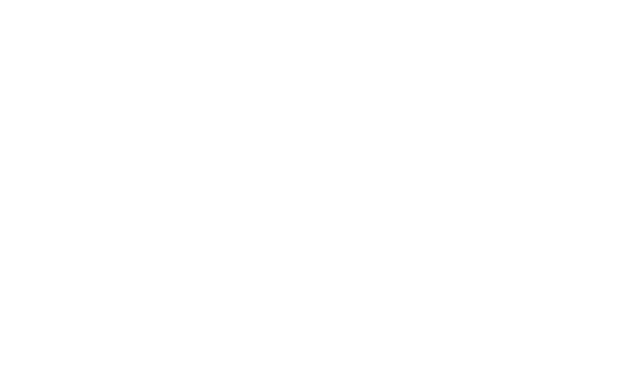
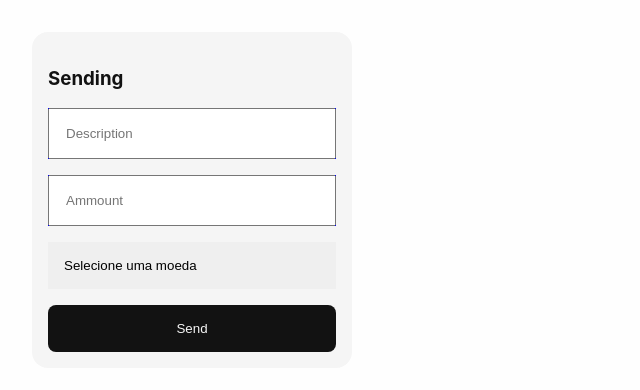
Before and after one commit to bypedroneres/Smart-Fast-Pay, a React (Create React App) app: page /payment in a window 1280 px wide. Shown: the top 390 px of the page, without its empty margins (0-640 px from the left). Built offline with nearby package versions, Linux system fonts and the light colour scheme.

Commit message:
finished payment screen

```diff
--- a/src/App.css
+++ b/src/App.css
@@ -1,6 +1,18 @@
 .home {
     background-color: var(--primary-black);
     height: 100vh;
+}
+
+.payment {
+  background-color: var(--primary-black);
+  height: 100vh;
+}
+
+.payment_Dashboard {
+  padding: 2rem;
+  display: flex;
+  flex-direction: row;
+  gap: 2rem;
 }
 
 .home_Dashboard {
--- /dev/null
+++ b/src/components/Transaction.css
@@ -0,0 +1,52 @@
+.transaction {
+    background-color: var(--secondary-black);
+    color: var(--primary-white);
+    width: 320px;
+    border-radius: 1rem;
+}
+
+.transaction_Content {
+    padding: 1rem;
+}
+
+.transaction_Content > form {
+    gap: 1rem;
+    display: flex;
+    flex-direction: column;
+}
+
+.form-group {
+    width: 100%;
+    gap: 1rem;
+    display: flex;
+    background-color: blue;
+}
+
+.form-group > input {
+    width: 100%;
+    padding: 1rem;
+}
+
+.form-group > select {
+    appearance: none;
+    padding: 1rem;
+    border: none;
+    width: 100%;
+    border-radius: 0rem;
+}
+
+
+.transaction_Content > form > button {
+    background-color: var(--primary-white);
+    color: var(--secondary-black);
+    border: none;
+    padding: 1rem;
+    width: 100%;
+    cursor: pointer;
+    border-radius: 0.5rem;
+}
+
+.transaction_Content > form > button:hover {
+    background-color: var(--primary-gray);
+    color: var(--primary-black);
+}
--- /dev/null
+++ b/src/components/Transaction.js
@@ -0,0 +1,71 @@
+import React, { useState } from 'react';
+import '../components/Transaction.css';
+
+function Transaction() {
+  const [descricao, setDescricao] = useState('');
+  const [valor, setValor] = useState('');
+  const [moeda, setMoeda] = useState('');
+  const [data, setData] = useState('');
+  const [errorMessage, setErrorMessage] = useState('');
+
+  const handleSubmit = (e) => {
+    e.preventDefault();
+
+    if (!valor || isNaN(parseFloat(valor)) || parseFloat(valor) <= 0) {
+      setErrorMessage('Por favor, insira um valor válido.');
+      return;
+    }
+
+    if (!moeda) {
+      setErrorMessage('Por favor, selecione uma moeda.');
+      return;
+    }
+
+    if (!data) {
+      setErrorMessage('Por favor, selecione uma data.');
+      return;
+    }
+
+
+    setErrorMessage('');
+
+    console.log('Transaction data:', {
+      descricao,
+      valor,
+      moeda,
+      data
+    });
+
+    setDescricao('');
+    setValor('');
+    setMoeda('');
+    setData('');
+  };
+
+  return (
+    <div className='transaction'>
+      <div className='transaction_Content'>
+        <h3>Sending</h3>
+        <form onSubmit={handleSubmit}>
+          <div className="form-group">
+            <input placeholder='Description' type="text" id="descricao" value={descricao} onChange={(e) => setDescricao(e.target.value)} />
+          </div>
+          <div className="form-group">
+            <input placeholder='Ammount' type="number" id="valor" value={valor} onChange={(e) => setValor(e.target.value)} />
+          </div>
+          <div className="form-group">
+            <select id="moeda" value={moeda} onChange={(e) => setMoeda(e.target.value)}>
+              <option value="">Selecione uma moeda</option>
+              <option value="BRL">BRL</option>
+              <option value="USD">USD</option>
+            </select>
+          </div>
+          {errorMessage && <div className="error-message">{errorMessage}</div>}
+          <button type="submit">Send</button>
+        </form>
+      </div>
+    </div>
+  );
+}
+
+export default Transaction;
--- a/src/screens/PaymentScreen.js
+++ b/src/screens/PaymentScreen.js
@@ -1,9 +1,12 @@
 import React from 'react'
+import Transaction from '../components/Transaction'
 
 function PaymentScreen() {
   return (
     <div className='payment'>
-
+        <div className='payment_Dashboard'>
+        <Transaction/>
+        </div>
     </div>
   )
 }
```
